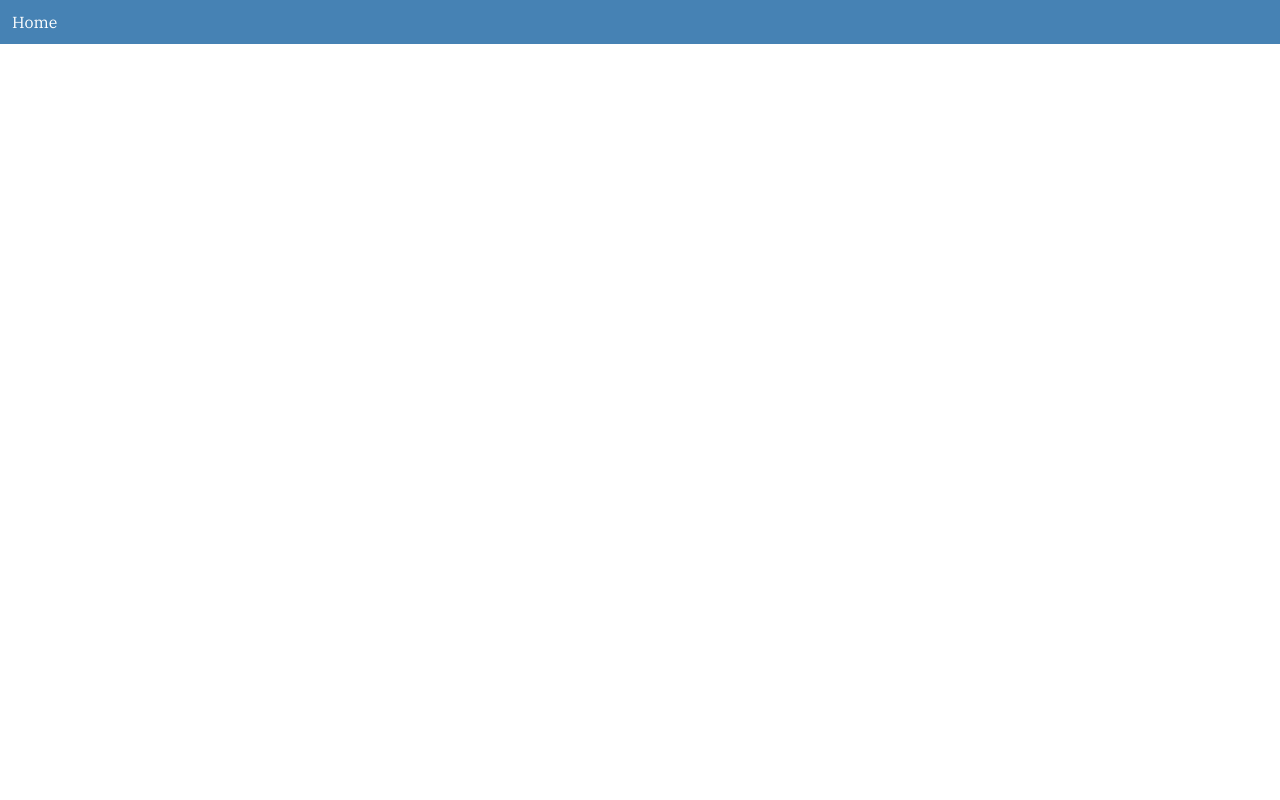
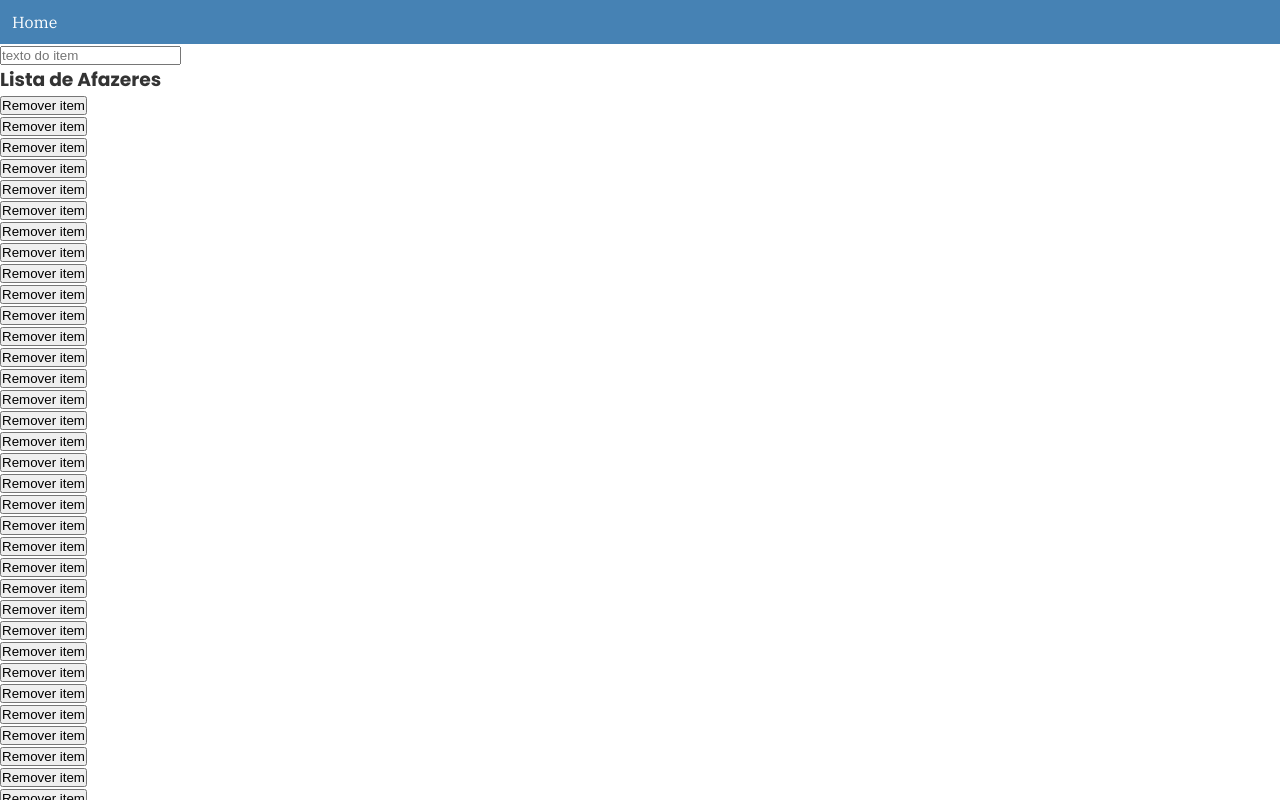
Before and after one commit to fkbral/supernova-react, a React (Vite) app in the folder 01_projeto-react/: page /todo-list-with-input in a window 1280 px wide. Before the commit this address had no page. Shown: the top 800 px of the page. Built offline with nearby package versions, Linux system fonts and the light colour scheme.

Commit message:
feat: aula 08 - useCallback e useDefferedValue

```diff
--- a/01_projeto-react/src/App.tsx
+++ b/01_projeto-react/src/App.tsx
@@ -14,6 +14,8 @@ import { GlobalStyles } from './global-styles'
 import { AvailableIcons } from './components/AvailableIcons'
 import { ModalExample } from './pages/modal-example'
 import { TodoList } from './components/TodoList'
+import { TodoListSlow } from './components/TodoListSlow'
+import { TodoListWithInput } from './components/TodoListWithInput'
 
 export function App() {
   return (
@@ -50,6 +52,8 @@ export function App() {
             <Route path="modal-example" element={<ModalExample />}></Route>
 
             <Route path="todo-list" element={<TodoList />}></Route>
+
+            <Route path="todo-list-with-input" element={<TodoListWithInput />}></Route>
           </Routes>
         </BrowserRouter>
       </AuthProvider>
--- a/01_projeto-react/src/application/hooks/useAuth.tsx
+++ b/01_projeto-react/src/application/hooks/useAuth.tsx
@@ -1,4 +1,4 @@
-import { createContext, ReactNode, useContext, useMemo, useState } from 'react'
+import { createContext, ReactNode, useContext, useMemo, useState, useDebugValue } from 'react'
 import { userProfileMocks } from '../../__tests__/mocks/userProfileMocks'
 import { LOCAL_STORAGE_KEYS } from '../constants'
 import { UserProfile } from '../types/UserProfile'
@@ -59,6 +59,8 @@ export const AuthProvider = ({ children }: { children: ReactNode }) => {
     [userProfile, signIn, signOut]
   )
 
+  // useDebugValue({userProfile, teste: 'olá'})
+
   return (
     <AuthContext.Provider value={authContextValue}>
       {children}
--- a/01_projeto-react/src/components/IconInput/styles.ts
+++ b/01_projeto-react/src/components/IconInput/styles.ts
@@ -3,7 +3,7 @@ import styled, { css } from 'styled-components'
 export const IconInputContainerDiv = styled.div`
   ${({ theme: { colors, spaces } }) => css`
     padding: ${spaces.m};
-    display: flex;
+    display: inline-flex;
     gap: 0 ${spaces.s};
     border-radius: ${spaces.s};
 
--- a/01_projeto-react/src/components/TodoItem/index.tsx
+++ b/01_projeto-react/src/components/TodoItem/index.tsx
@@ -3,12 +3,14 @@ import { TodoItem } from '../../application/types/TodoItem'
 
 type TodoItemProps = {
   item: TodoItem
+  handleRemoveItem: () => void
 }
 
-const TodoItemBase = ({ item: { name } }: TodoItemProps) => {
+const TodoItemBase = ({ item: { name }, handleRemoveItem }: TodoItemProps) => {
   return (
     <li>
-      <p>{name}</p>
+      <span>{name}</span>
+      <button onClick={handleRemoveItem}>Remover item</button>
     </li>
   )
 }
--- a/01_projeto-react/src/components/TodoList/index.tsx
+++ b/01_projeto-react/src/components/TodoList/index.tsx
@@ -1,4 +1,4 @@
-import { useState } from 'react'
+import { useCallback, useState } from 'react'
 import { TodoItem } from '../../application/types/TodoItem'
 import { TodoItemComponent } from '../TodoItem'
 import { v4 as uuid } from 'uuid'
@@ -13,6 +13,14 @@ export const TodoList = () => {
     ])
   }
 
+  const handleRemoveItemFromList = useCallback((id: string) => {
+    setItems(previousItems => {
+      const itemsUpdated = previousItems.filter(item => item.id !== id)
+      return itemsUpdated
+    })
+
+  }, [setItems])
+
   return (
     <section>
       <h1>Lista de Afazeres</h1>
@@ -23,7 +31,11 @@ export const TodoList = () => {
 
       <ul>
         {items.map(item => (
-          <TodoItemComponent key={item.id} item={item} />
+          <TodoItemComponent
+            key={item.id}
+            item={item}
+            handleRemoveItem={() => handleRemoveItemFromList(item.id)}
+          />
         ))}
       </ul>
     </section>
--- /dev/null
+++ b/01_projeto-react/src/components/TodoListSlow/index.tsx
@@ -0,0 +1,57 @@
+import { useCallback, useDeferredValue, useMemo, useState } from 'react'
+import { TodoItem } from '../../application/types/TodoItem'
+import { TodoItemComponent } from '../TodoItem'
+import { v4 as uuid, v4 } from 'uuid'
+
+type TodoListSlowProps = {
+  itemInput: string
+}
+
+export const TodoListSlow = ({itemInput}: TodoListSlowProps) => {
+  const [items, setItems] = useState<TodoItem[]>([])
+  const defferedInput = useDeferredValue(itemInput)
+
+  function handleAddItemToList(index: number) {
+    setItems(previousState => [
+      ...previousState,
+      { id: uuid(), name: `item ${index}` },
+    ])
+  }
+
+  const handleRemoveItemFromList = useCallback(
+    (id: string) => {
+      setItems(previousItems => {
+        const itemsUpdated = previousItems.filter(item => item.id !== id)
+        return itemsUpdated
+      })
+    },
+    [setItems]
+  )
+
+  useMemo(() => {
+    setItems([])
+
+    Array.from({ length: 5000 }, () =>
+      setItems(previousItems => [
+        ...previousItems,
+        { name: itemInput, id: v4() },
+      ])
+    )
+  }, [defferedInput])
+
+  return (
+    <section>
+      <h1>Lista de Afazeres</h1>
+
+      <ul>
+        {items.map(item => (
+          <TodoItemComponent
+            key={item.id}
+            item={item}
+            handleRemoveItem={() => handleRemoveItemFromList(item.id)}
+          />
+        ))}
+      </ul>
+    </section>
+  )
+}
--- /dev/null
+++ b/01_projeto-react/src/components/TodoListWithInput/index.tsx
@@ -0,0 +1,18 @@
+import { useState } from 'react'
+import { TodoListSlow } from '../TodoListSlow'
+
+export const TodoListWithInput = () => {
+  const [itemInput, setItemInput] = useState('')
+
+  return (
+    <section>
+      <input
+        value={itemInput}
+        onChange={e => setItemInput(e.target.value)}
+        placeholder="texto do item"
+      />
+
+      <TodoListSlow itemInput={itemInput}  />
+    </section>
+  )
+}
--- a/01_projeto-react/src/pages/home/index.tsx
+++ b/01_projeto-react/src/pages/home/index.tsx
@@ -48,6 +48,10 @@ export function Home() {
         <li>
           <Link to="/todo-list">Todo List</Link>
         </li>
+
+        <li>
+          <Link to="/todo-list-with-input">Todo List com input e processamento lento</Link>
+        </li>
       </ul>
 
       <h1>Hello world</h1>
```
